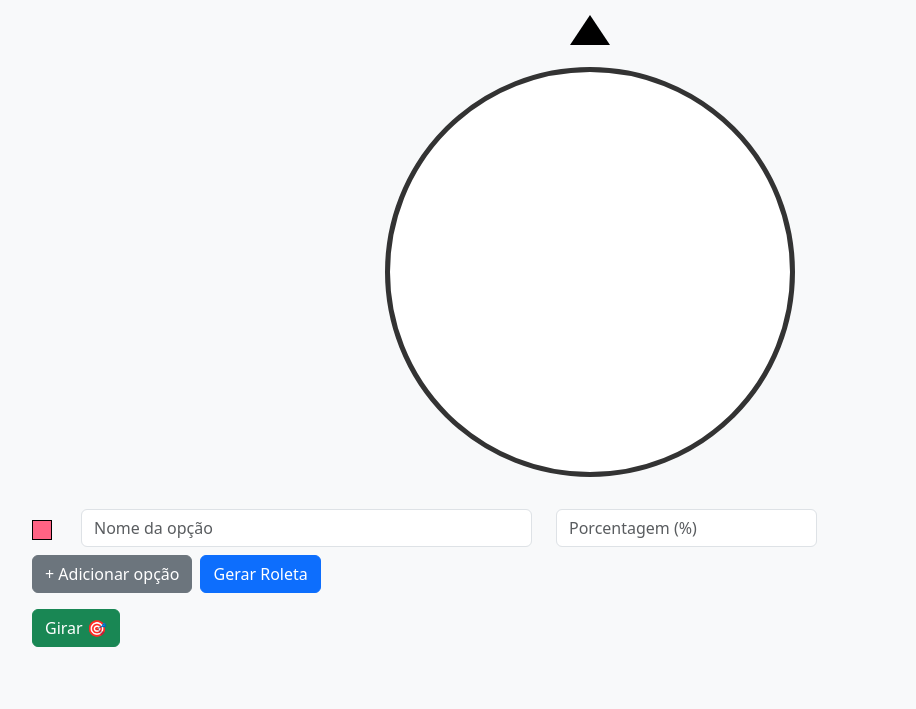
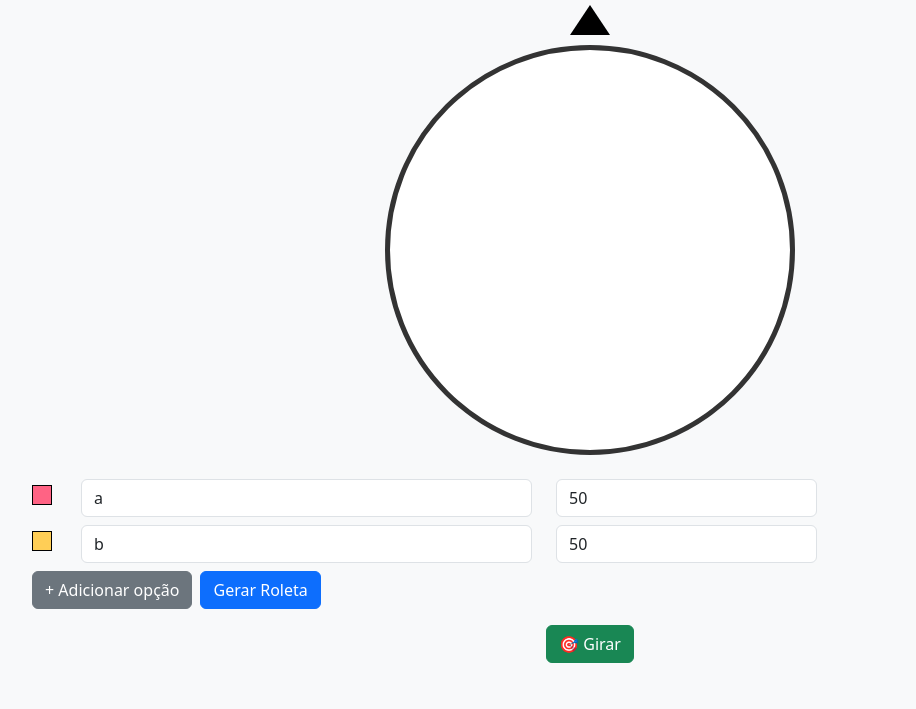
Before and after one commit to gabriersdev/percent-roullete, a plain HTML site: page index.html in a window 1280 px wide. Shown: the part 91-800 px from the top of the page, without its empty margins (50-966 px from the left). Drawn offline with nearby package versions, Linux system fonts and the light colour scheme.

Commit message:
Update index.html

```diff
--- a/index.html
+++ b/index.html
@@ -1,13 +1,12 @@
 <!DOCTYPE html>
 <html lang="pt-BR">
 <head>
-  <meta charset="UTF-8">
-  <title>Roleta com Legenda</title>
-  <link href="https://cdn.jsdelivr.net/npm/bootstrap@5.3.3/dist/css/bootstrap.min.css" rel="stylesheet">
+  <meta charset="UTF-8" />
+  <meta name="viewport" content="width=device-width, initial-scale=1.0"/>
+  <title>Roleta Percentual</title>
+  <link href="https://cdn.jsdelivr.net/npm/bootstrap@5.3.3/dist/css/bootstrap.min.css" rel="stylesheet" />
   <style>
     #canvas {
-      display: block;
-      margin: 2rem auto;
       border: 5px solid #333;
       border-radius: 50%;
       background: white;
@@ -19,9 +18,7 @@
       border-left: 20px solid transparent;
       border-right: 20px solid transparent;
       border-bottom: 30px solid black;
-      margin: 0 auto;
-      position: relative;
-      top: 10px;
+      margin: 0 auto 10px auto;
     }
     .color-preview {
       width: 20px;
@@ -29,43 +26,58 @@
       display: inline-block;
       margin-right: 5px;
       border: 1px solid #000;
-      vertical-align: middle;
     }
   </style>
 </head>
 <body class="bg-light">
   <div class="container py-4">
-  <h1 class="text-center mb-4">🎨 Roleta com Legenda e Cores</h1>
+    <h1 class="text-center mb-4">Roleta Percentual</h1>
 
     <div id="pointer"></div>
-  <canvas id="canvas" width="400" height="400"></canvas>
+    <canvas id="canvas" width="400" height="400" class="mx-auto d-block"></canvas>
 
     <form id="configForm" class="mt-4">
       <div id="inputs">
+        <!-- Primeira opção já visível -->
         <div class="row align-items-center mb-2">
           <div class="col-auto">
             <span class="color-preview" style="background:#FF6384;"></span>
           </div>
           <div class="col-md-5">
-          <input type="text" class="form-control" placeholder="Nome da opção" required>
+            <input type="text" class="form-control" placeholder="Nome da opção" value="a" required />
           </div>
           <div class="col-md-3">
-          <input type="number" class="form-control" placeholder="Porcentagem (%)" required>
+            <input type="number" class="form-control" placeholder="%" value="50" required />
+          </div>
+        </div>
+        <div class="row align-items-center mb-2">
+          <div class="col-auto">
+            <span class="color-preview" style="background:#FFCE56;"></span>
+          </div>
+          <div class="col-md-5">
+            <input type="text" class="form-control" placeholder="Nome da opção" value="b" required />
+          </div>
+          <div class="col-md-3">
+            <input type="number" class="form-control" placeholder="%" value="50" required />
           </div>
         </div>
       </div>
+
       <div class="d-flex gap-2 mb-3">
         <button type="button" class="btn btn-secondary" onclick="addInput()">+ Adicionar opção</button>
         <button type="submit" class="btn btn-primary">Gerar Roleta</button>
       </div>
     </form>
 
-  <button class="btn btn-success mb-3" onclick="girar()">Girar 🎯</button>
-  <div id="resultado" class="alert alert-info d-none"></div>
+    <div class="text-center">
+      <button class="btn btn-success" onclick="girar()">🎯 Girar</button>
+    </div>
+
+    <div id="resultado" class="alert alert-info mt-3 d-none text-center"></div>
   </div>
 
   <script>
-  const cores = ['#FF6384', '#36A2EB', '#FFCE56', '#4BC0C0', '#9966FF', '#FF9F40', '#00a86b', '#8B0000', '#8A2BE2', '#FF4500'];
+    const cores = ['#FF6384', '#FFCE56', '#36A2EB', '#4BC0C0', '#9966FF', '#FF9F40', '#00a86b', '#8B0000', '#8A2BE2', '#FF4500'];
     let segmentos = [];
     let angulos = [];
 
@@ -82,7 +94,7 @@
           <input type="text" class="form-control" placeholder="Nome da opção" required>
         </div>
         <div class="col-md-3">
-        <input type="number" class="form-control" placeholder="Porcentagem (%)" required>
+          <input type="number" class="form-control" placeholder="%" required>
         </div>
       `;
       document.getElementById('inputs').appendChild(div);
@@ -95,11 +107,13 @@
       let total = 0;
 
       inputs.forEach((div, i) => {
-      const label = div.querySelector("input[type='text']").value;
+        const label = div.querySelector("input[type='text']").value.trim();
         const percent = parseFloat(div.querySelector("input[type='number']").value);
         const color = cores[i % cores.length];
+        if (label && percent > 0) {
           total += percent;
           segmentos.push({ label, percent, color });
+        }
       });
 
       if (total !== 100) {
@@ -132,7 +146,7 @@
         const endAngle = startAngle + angle;
         angulos.push({ label: seg.label, start: startAngle, end: endAngle });
 
-      // desenha fatia
+        // Desenhar fatia
         ctx.beginPath();
         ctx.moveTo(centerX, centerY);
         ctx.arc(centerX, centerY, radius, startAngle, endAngle);
@@ -140,15 +154,17 @@
         ctx.fillStyle = seg.color;
         ctx.fill();
 
-      // escreve texto
+        // Escrever o nome
         const midAngle = (startAngle + endAngle) / 2;
         const textX = centerX + Math.cos(midAngle) * radius * 0.6;
         const textY = centerY + Math.sin(midAngle) * radius * 0.6;
+        ctx.save();
         ctx.fillStyle = "#fff";
         ctx.font = "bold 14px sans-serif";
         ctx.textAlign = "center";
         ctx.textBaseline = "middle";
         ctx.fillText(seg.label, textX, textY);
+        ctx.restore();
 
         startAngle = endAngle;
       });
@@ -165,7 +181,7 @@
         const finalAngle = (360 - (totalRotation % 360)) % 360;
         const angleRad = finalAngle * Math.PI / 180;
         const resultado = angulos.find(a => angleRad >= a.start && angleRad < a.end);
-      const msg = resultado ? `Resultado: ${resultado.label}` : "Erro ao calcular resultado.";
+        const msg = resultado ? `🎉 Resultado: ${resultado.label}` : "Erro ao calcular resultado.";
         const box = document.getElementById("resultado");
         box.textContent = msg;
         box.classList.remove("d-none");
```
Lines whose indentation alone changed are shown as unchanged.
